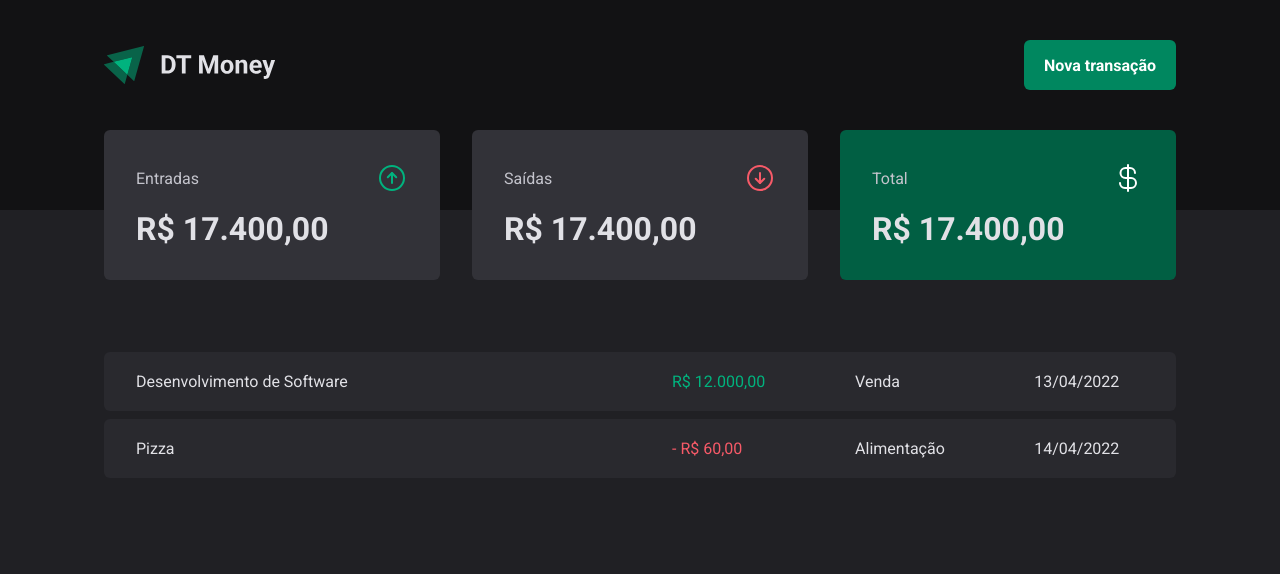
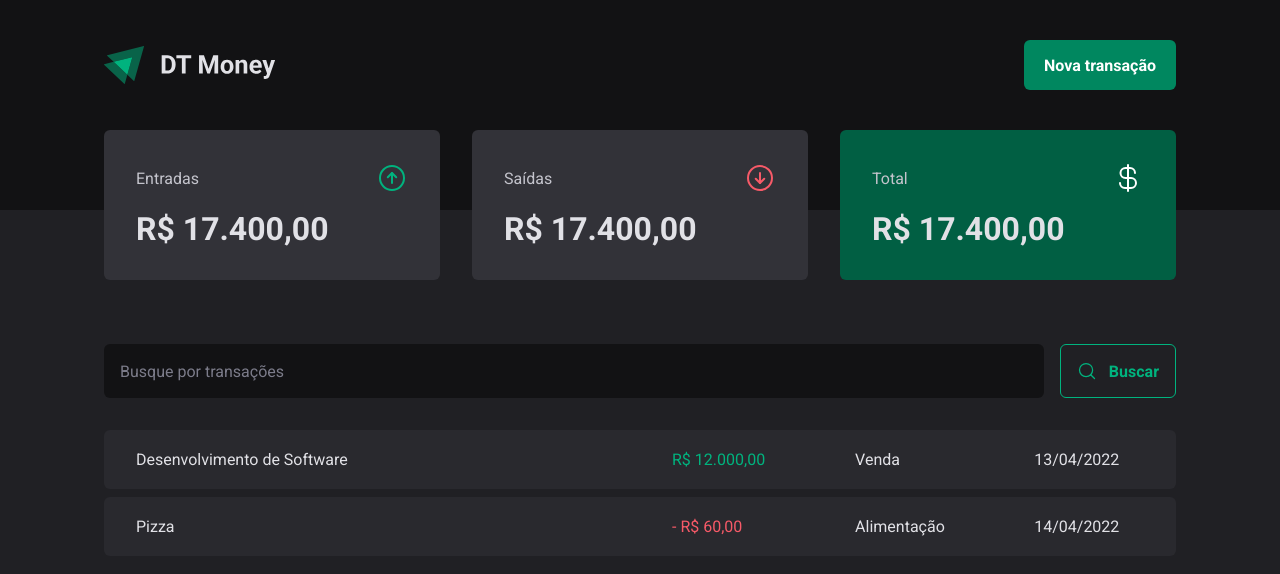
Before and after one commit to ViniciusPrataKloh/dt-money, a React (Vite) app: page / in a window 1280 px wide. Shown: the top 574 px of the page. Built offline with nearby package versions, Linux system fonts and the light colour scheme.

Commit message:
SearchForm container

```diff
--- /dev/null
+++ b/src/components/TransactionsTable/SearchForm/index.tsx
@@ -0,0 +1,15 @@
+import { MagnifyingGlass } from "phosphor-react";
+import { SearchFormContainer } from "./styles";
+
+export function SearchForm() {
+    return (
+        <SearchFormContainer>
+            <input type="text" placeholder="Busque por transações" />
+
+            <button type="submit">
+                <MagnifyingGlass size={20} />
+                <span>Buscar</span>
+            </button>
+        </SearchFormContainer>
+    )
+}
--- /dev/null
+++ b/src/components/TransactionsTable/SearchForm/styles.ts
@@ -0,0 +1,39 @@
+import styled from "styled-components";
+
+export const SearchFormContainer = styled.form`
+    display: flex;
+    gap: 1rem;
+
+    input{
+        flex: 1;
+        border-radius: 6px;
+        border: 0;
+        background: ${(props) => props.theme["gray-900"]};
+        color: ${(props) => props.theme["gray-300"]};
+        padding: 1rem;
+
+        &::placeholder {
+            color: ${(props) => props.theme["gray-500"]};
+        }
+    }
+
+    button{
+        display: flex;
+        align-items: center;
+        gap: 0.75rem;
+        padding: 1rem;
+
+        border: 1px solid ${(props) => props.theme["green-300"]};
+        color: ${(props) => props.theme["green-300"]};
+        background: transparent;
+        font-weight: bold;
+        border-radius: 6px;
+
+        &:hover{
+            background: ${(props) => props.theme["green-500"]};
+            color: ${(props) => props.theme.white};
+            border-color: ${(props) => props.theme["green-500"]};
+            transition: background-color 0.2s, color 0.2s;
+        }
+    }
+`;
--- a/src/components/TransactionsTable/index.tsx
+++ b/src/components/TransactionsTable/index.tsx
@@ -1,8 +1,11 @@
+import { SearchForm } from "./SearchForm";
 import { PriceHighlight, Table, TransactionContainer } from "./styles";
 
 export function TransactionsTable() {
     return (
         <TransactionContainer>
+            <SearchForm />
+
             <Table>
                 <tbody>
 
--- a/src/components/TransactionsTable/styles.ts
+++ b/src/components/TransactionsTable/styles.ts
@@ -11,7 +11,7 @@
     width: 100%;
     border-collapse: separate;
     border-spacing: 0 0.5rem;
-    /* margin-top: 1.5rem; */
+    margin-top: 1.5rem;
 
     td {
         padding: 1.25rem 2rem;
```
